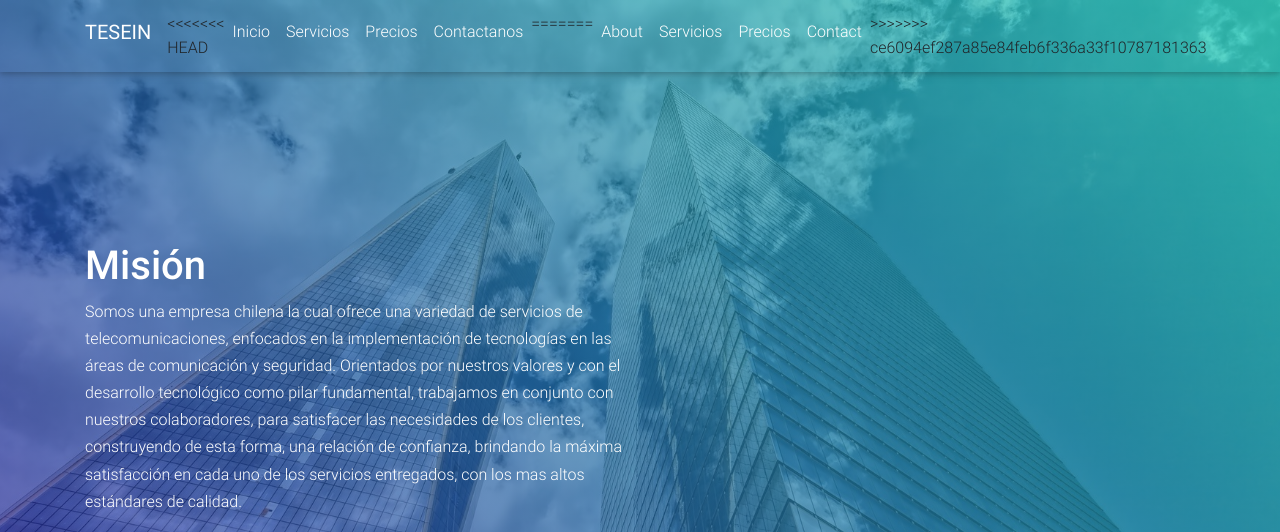
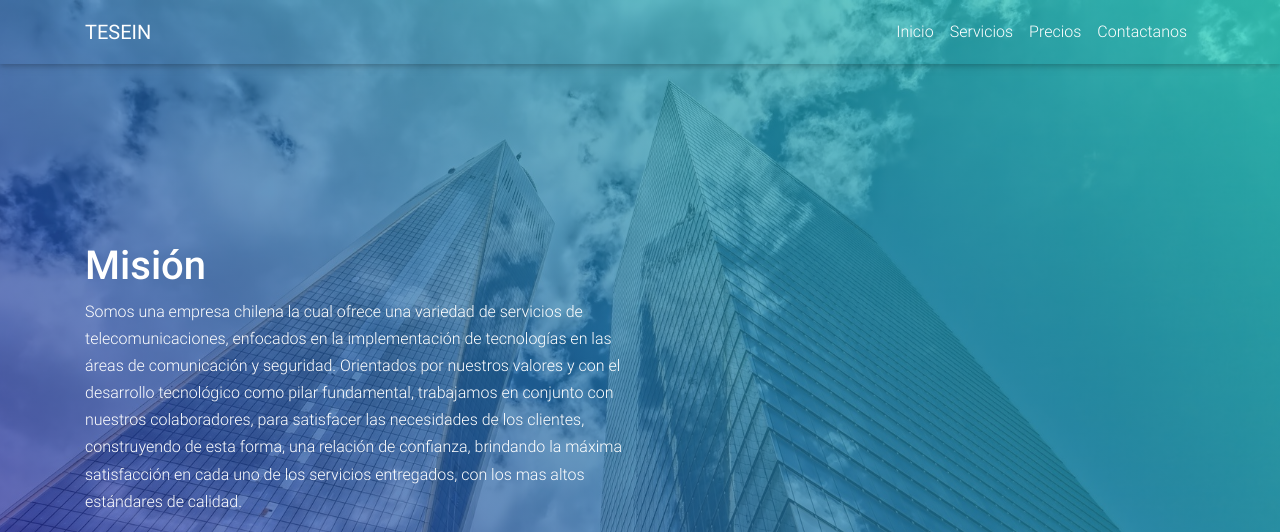
Before and after one commit to Estirp3/Pagina, a plain HTML site: page index.html in a window 1280 px wide. Shown: the top 532 px of the page. Drawn offline with nearby package versions, Linux system fonts and the light colour scheme.

Commit message:
Cambio en index Desarrollo

```diff
--- a/index.html
+++ b/index.html
@@ -19,17 +19,12 @@
           <button class="navbar-toggler" type="button" data-toggle="collapse" data-target="#navbarContent" aria-controls="navbarContent" aria-expanded="false" aria-label="Toggle navigation"><span class="navbar-toggler-icon"></span></button>
           <div class="collapse navbar-collapse" id="navbarContent">
             <ul class="navbar-nav ml-auto">
-<<<<<<< HEAD
+
               <li class="nav-item"><a class="nav-link active" href="#about">Inicio</a></li>
               <li class="nav-item"><a class="nav-link" href="Projectos.html">Servicios</a></li>
               <li class="nav-item"><a class="nav-link" href="Precios.html">Precios</a></li>
               <li class="nav-item"><a class="nav-link" href="#contact">Contactanos</a></li>
-=======
-              <li class="nav-item"><a class="nav-link active" href="index.html">About</a></li>
-              <li class="nav-item"><a class="nav-link" href="Servicios.html">Servicios</a></li>
-              <li class="nav-item"><a class="nav-link" href="Precios.html">Precios</a></li>
-              <li class="nav-item"><a class="nav-link" href="#contact">Contact</a></li>
->>>>>>> ce6094ef287a85e84feb6f336a33f10787181363
+
            <!-- </ul><a class="btn btn-primary btn-rounded my-0" href="https://templateflip.com/templates/material-landing" target="_blank">Download</a>-->
           </div>
         </div>
```
